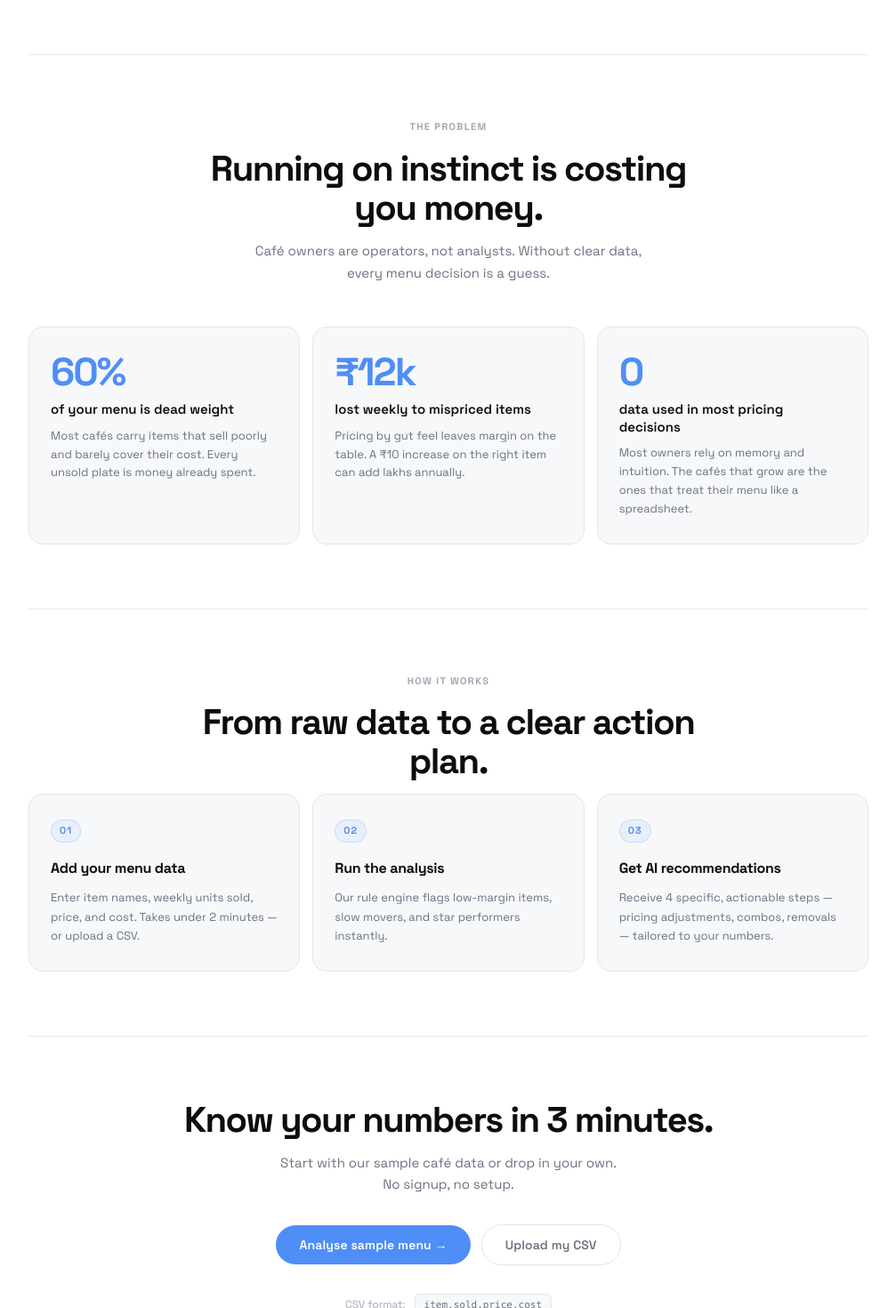
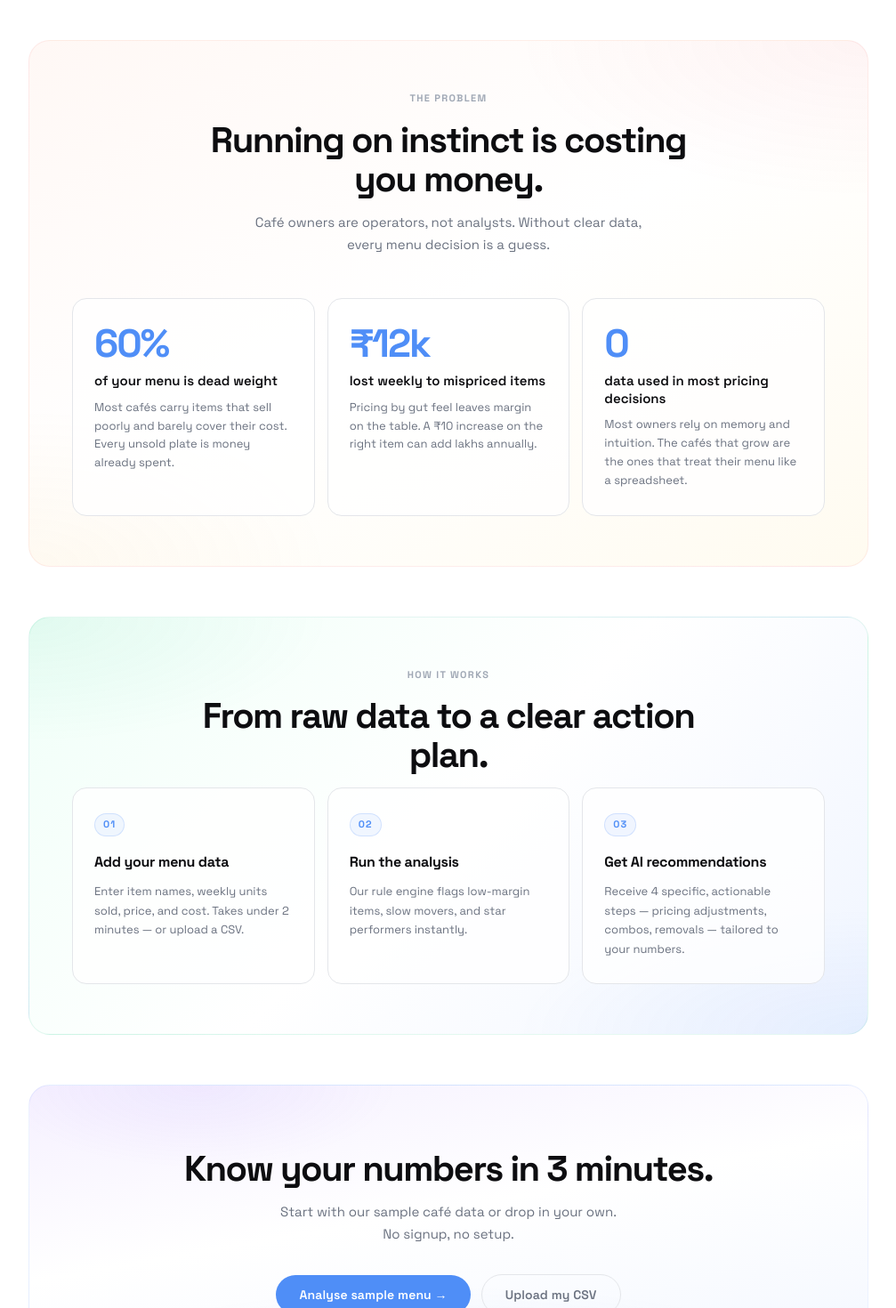
Before and after one commit to Aniruddh-14/selldesk-mvp, a React (Vite) app: page / in a window 1280 px wide. Shown: the part 740-2210 px from the top of the page at 89% size, without its empty margins (136-1143 px from the left). Built offline with nearby package versions, Linux system fonts and the light colour scheme; no server answers.

Commit message:
Add distinct gradients to all landing page sections

```diff
--- a/src/App.css
+++ b/src/App.css
@@ -274,9 +274,8 @@
 }
 
 .landing-divider {
-  height: 1px;
-  background: var(--border);
-  margin: 72px 0;
+  height: 0;
+  margin: 28px 0;
 }
 
 /* Hero */
@@ -384,6 +383,16 @@
 }
 
 /* Pain points */
+.landing-section--problem {
+  padding: 56px 48px;
+  border-radius: var(--radius-xl);
+  background:
+    radial-gradient(ellipse 70% 50% at 100% 0%, rgba(239,68,68,0.06) 0%, transparent 60%),
+    radial-gradient(ellipse 60% 50% at 0% 100%, rgba(245,158,11,0.06) 0%, transparent 60%),
+    linear-gradient(150deg, #fff8f5 0%, #ffffff 50%, #fffbf0 100%);
+  border: 1px solid rgba(239,68,68,0.08);
+}
+
 .pain-grid {
   display: grid;
   grid-template-columns: repeat(3, 1fr);
@@ -392,7 +401,7 @@
 }
 
 .pain-card {
-  background: var(--surface);
+  background: rgba(255,255,255,0.8);
   border: 1px solid var(--border);
   border-radius: var(--radius-lg);
   padding: 28px 24px;
@@ -428,6 +437,16 @@
 }
 
 /* Steps */
+.landing-section--steps {
+  padding: 56px 48px;
+  border-radius: var(--radius-xl);
+  background:
+    radial-gradient(ellipse 60% 50% at 0% 0%, rgba(16,185,129,0.07) 0%, transparent 60%),
+    radial-gradient(ellipse 70% 50% at 100% 100%, rgba(79,142,247,0.08) 0%, transparent 60%),
+    linear-gradient(135deg, #f0fff8 0%, #ffffff 50%, #f0f5ff 100%);
+  border: 1px solid rgba(16,185,129,0.1);
+}
+
 .steps-grid {
   display: grid;
   grid-template-columns: repeat(3, 1fr);
@@ -436,7 +455,7 @@
 }
 
 .step-card {
-  background: var(--surface);
+  background: rgba(255,255,255,0.8);
   border: 1px solid var(--border);
   border-radius: var(--radius-lg);
   padding: 28px 24px;
@@ -479,7 +498,13 @@
   display: flex;
   flex-direction: column;
   align-items: center;
-  padding-bottom: 48px;
+  padding: 72px 48px;
+  border-radius: var(--radius-xl);
+  background:
+    radial-gradient(ellipse 80% 60% at 50% 100%, rgba(79,142,247,0.1) 0%, transparent 70%),
+    radial-gradient(ellipse 40% 40% at 20% 0%, rgba(139,92,246,0.07) 0%, transparent 60%),
+    linear-gradient(170deg, #f5f0ff 0%, #ffffff 40%, #f0f5ff 100%);
+  border: 1px solid rgba(79,142,247,0.1);
 }
 
 .landing-cta-title {
--- a/src/components/HomeScreen.jsx
+++ b/src/components/HomeScreen.jsx
@@ -124,7 +124,7 @@ export default function HomeScreen({ onDataReady }) {
 
       {/* ── Problem ────────────────────────────────────── */}
       <motion.section
-        className="landing-section"
+        className="landing-section landing-section--problem"
         variants={stagger}
         initial="initial"
         whileInView="animate"
@@ -161,7 +161,7 @@ export default function HomeScreen({ onDataReady }) {
 
       {/* ── How it works ───────────────────────────────── */}
       <motion.section
-        className="landing-section"
+        className="landing-section landing-section--steps"
         variants={stagger}
         initial="initial"
         whileInView="animate"
```
